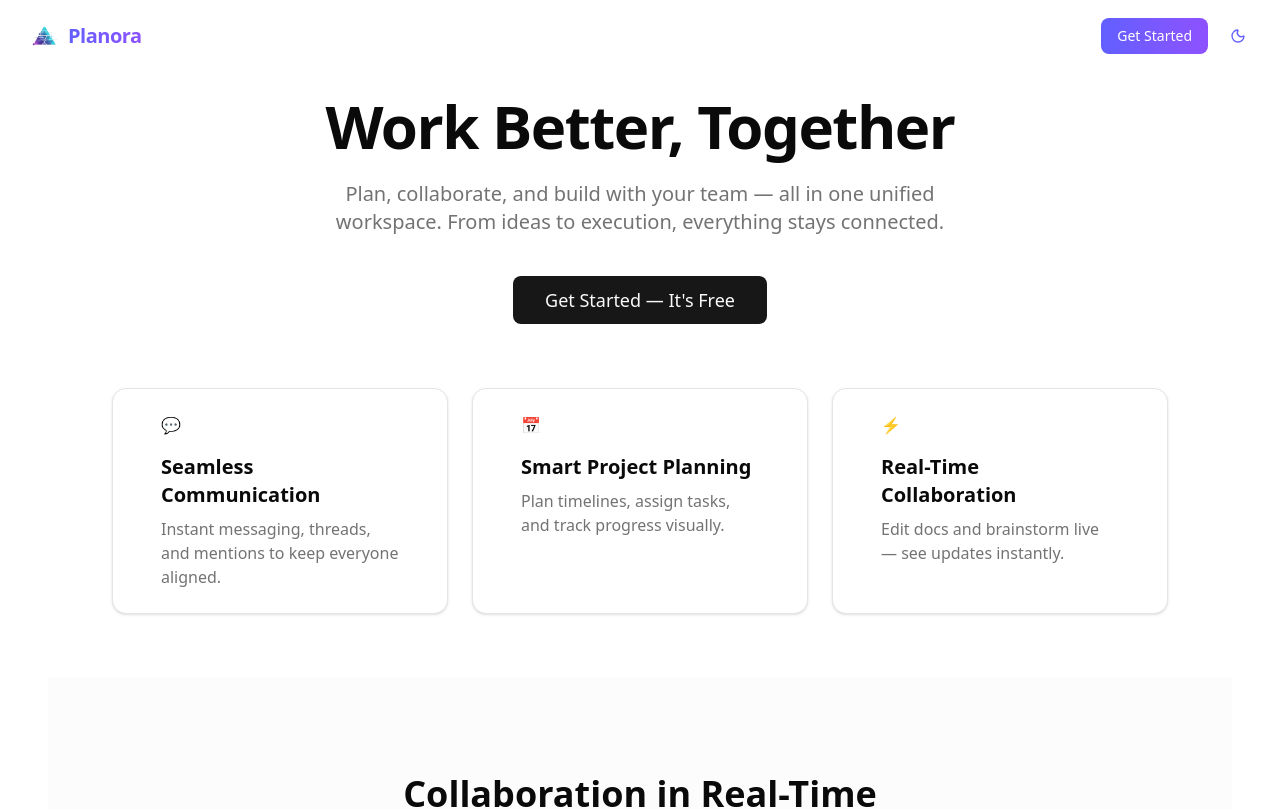
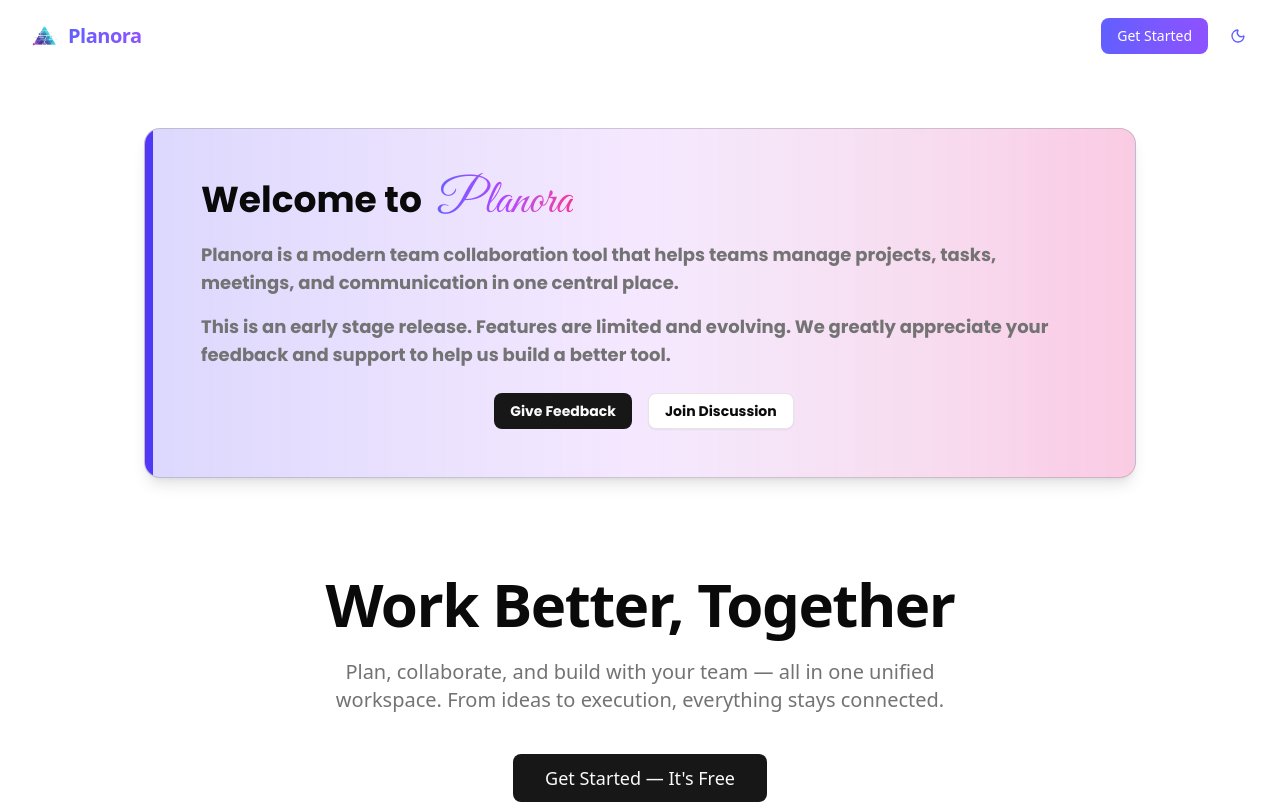
Before and after one commit to planora-proj/planora, a Next.js app in the folder apps/web/: page / in a window 1280 px wide. Shown: the top 809 px of the page. Built offline with nearby package versions, Linux system fonts and the light colour scheme; no server answers.

Commit message:
feat: add EarlyAccessNotice component - created a new EarlyAccessNotice component to inform users about the early stage of the project

```diff
--- a/apps/web/src/app/page.tsx
+++ b/apps/web/src/app/page.tsx
@@ -1,5 +1,6 @@
 "use client";
 
+import { EarlyAccessNotice } from "@/components/features/home/early-access";
 import { HeroSection } from "@/components/features/home/hero";
 import { Welcome } from "@/components/features/home/welcome";
 import { Footer } from "@/components/layout/footer";
@@ -14,6 +15,8 @@ export default function HomePage() {
             <Navbar />
 
             <main className="py-24 px-6 md:px-12">
+                <EarlyAccessNotice />
+
                 {user ? (
                     <section className="mb-16">
                         <Welcome name={user.username} />
--- /dev/null
+++ b/apps/web/src/components/features/home/early-access.tsx
@@ -0,0 +1,76 @@
+"use client";
+
+import { motion } from "motion/react";
+import { Great_Vibes, Poppins } from "next/font/google";
+import Link from "next/link";
+import { Button } from "@/components/ui/button";
+
+const poppins = Poppins({
+    subsets: ["latin"],
+    weight: ["700"],
+});
+
+const greatVibes = Great_Vibes({
+    subsets: ["latin"],
+    weight: ["400"],
+});
+
+const fadeUp = {
+    hidden: { opacity: 0, y: 20 },
+    show: { opacity: 1, y: 0, transition: { duration: 0.6 } },
+};
+
+export function EarlyAccessNotice() {
+    return (
+        <motion.div
+            initial="hidden"
+            animate="show"
+            variants={fadeUp}
+            className={`${poppins.className} max-w-5xl mx-auto my-8 mb-24 px-4`}
+        >
+            <div className="flex bg-gradient-to-r from-indigo-600/20 via-purple-600/10 to-pink-600/20 rounded-2xl shadow-lg border border-muted-foreground/30 overflow-hidden">
+                <div className="w-2 bg-indigo-600 rounded-l-2xl"></div>
+
+                <div className="flex-1 p-8 md:p-12">
+                    <h2 className="text-4xl font-extrabold text-foreground mb-4">
+                        Welcome to{" "}
+                        <span
+                            className={`${greatVibes.className} text-5xl pl-2 font-bold bg-linear-to-r from-indigo-500 via-purple-500 to-pink-500 bg-clip-text text-transparent`}
+                        >
+                            Planora
+                        </span>
+                    </h2>
+                    <p className="text-lg text-muted-foreground mb-4">
+                        Planora is a modern team collaboration tool that helps
+                        teams manage projects, tasks, meetings, and
+                        communication in one central place.
+                    </p>
+                    <p className="text-lg text-muted-foreground mb-6">
+                        This is an early stage release. Features are limited and
+                        evolving. We greatly appreciate your feedback and
+                        support to help us build a better tool.
+                    </p>
+
+                    <div className="flex justify-center gap-4">
+                        <Button asChild variant="default">
+                            <Link
+                                href="https://github.com/planora-proj/planora/issues"
+                                target="_blank"
+                            >
+                                Give Feedback
+                            </Link>
+                        </Button>
+                        <Button asChild variant="outline">
+                            <Link
+                                href="https://github.com/planora-proj/planora/discussions"
+                                target="_blank"
+                            >
+                                Join Discussion
+                            </Link>
+                        </Button>
+                    </div>
+                </div>
+            </div>
+        </motion.div>
+    );
+}
```
